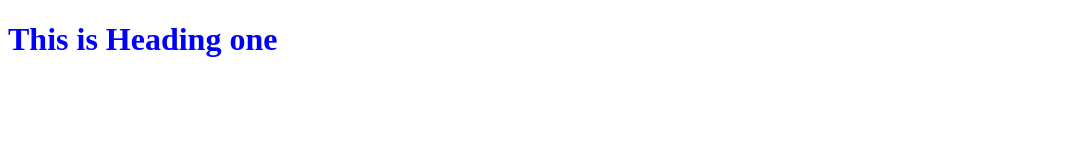
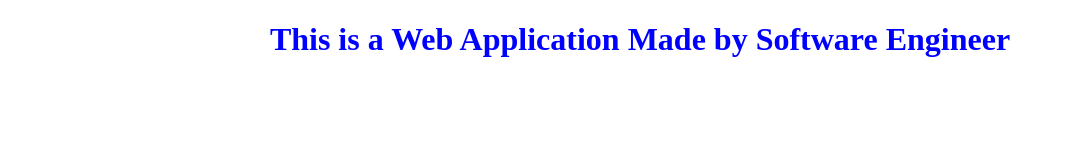
Before and after one commit to idipgoswami/my_first_website, a plain HTML site: page index.html in a window 1280 px wide. Shown: the whole page, without its empty margins (0-1065 px from the left). Drawn offline with Linux system fonts and the light colour scheme.

Commit message:
save changed

```diff
--- a/index.html
+++ b/index.html
@@ -8,6 +8,6 @@
         <link rel="stylesheet" href="style.css">
     </head>
     <body>
-        <h1>This is Heading one</h1>
+        <h1>This is a Web Application Made by Software Engineer</h1>
     </body>
 </html>
--- a/style.css
+++ b/style.css
@@ -1,3 +1,4 @@
 h1{
     color: blue;
+    text-align: center;
 }
```
